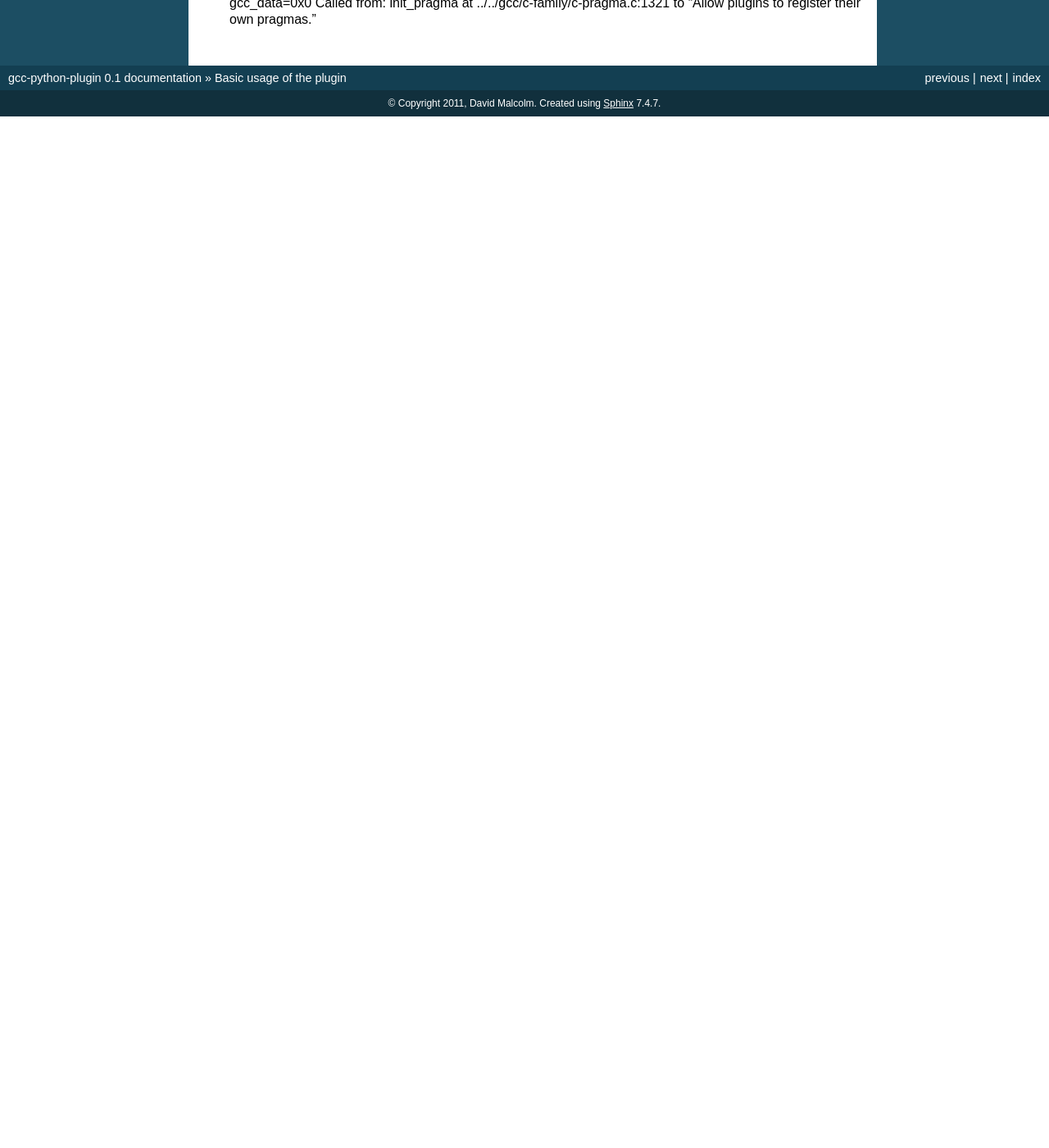
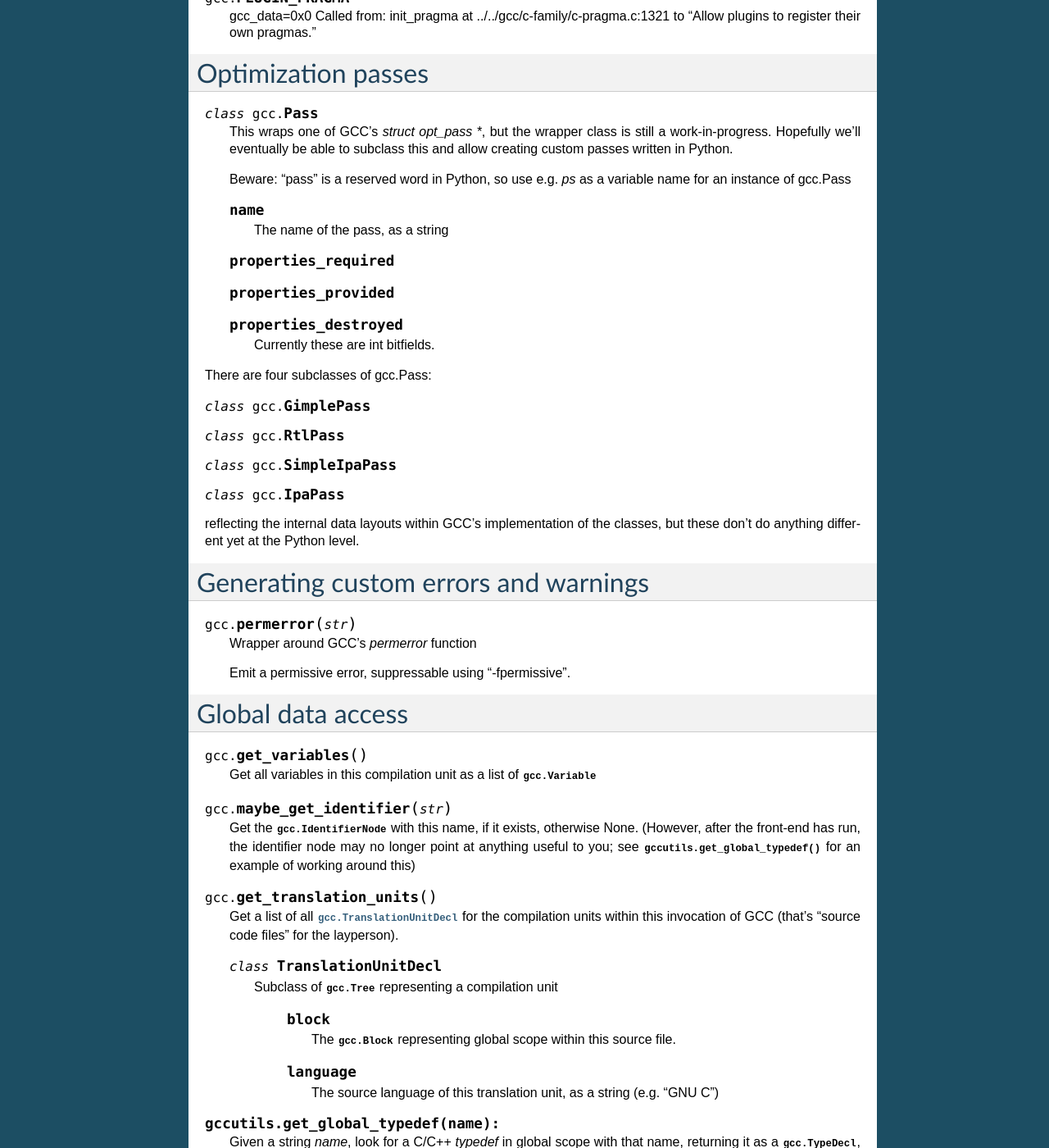
Before and after one commit to davidmalcolm/gcc-python-plugin, a Sphinx documentation site: the page built from docs/basics.rst, in a window 1280 px wide and 1400 px high, scrolled down 3041 px. Shown: the whole window at 82% size. Built offline with Sphinx 7.4.7, drawn with Linux system fonts in a browser that asks for light colours; before the commit the page ends 3183 px from its top, so only the background shows below that; some of the changed text lies outside the part shown.

Commit message:
Document more of the globals within the gcc and gccutils modules

```diff
--- a/docs/basics.rst
+++ b/docs/basics.rst
@@ -1,3 +1,7 @@
+
+   .. For documenting Python in RST form, see e.g.:
+   .. http://sphinx.pocoo.org/domains.html#the-python-domain
+
 Basic usage of the plugin
 =========================
 
@@ -199,3 +203,122 @@ scripts:
     gcc_data=0x0
     Called from: init_pragma at ../../gcc/c-family/c-pragma.c:1321
     to  "Allow plugins to register their own pragmas."
+
+Optimization passes
+===================
+
+.. py:class:: gcc.Pass
+
+   This wraps one of GCC's `struct opt_pass *`, but the wrapper class is still
+   a work-in-progress.  Hopefully we'll eventually be able to subclass this and
+   allow creating custom passes written in Python.
+
+   Beware:  "pass" is a reserved word in Python, so use e.g. `ps` as a variable
+   name for an instance of gcc.Pass
+
+   .. py:attribute:: name
+
+      The name of the pass, as a string
+
+   .. py:attribute:: properties_required
+   .. py:attribute:: properties_provided
+   .. py:attribute:: properties_destroyed
+
+      Currently these are int bitfields.
+
+There are four subclasses of gcc.Pass:
+
+.. py:class:: gcc.GimplePass
+.. py:class:: gcc.RtlPass
+.. py:class:: gcc.SimpleIpaPass
+.. py:class:: gcc.IpaPass
+
+reflecting the internal data layouts within GCC's implementation of the
+classes, but these don't do anything different yet at the Python level.
+
+
+Generating custom errors and warnings
+=====================================
+
+.. py:function:: gcc.permerror(str)
+
+   Wrapper around GCC's `permerror` function
+
+   Emit a permissive error, suppressable using "-fpermissive".
+
+Global data access
+==================
+
+.. py:function:: gcc.get_variables()
+
+      Get all variables in this compilation unit as a list of
+      :py:class:`gcc.Variable`
+
+.. py:function:: gcc.maybe_get_identifier(str)
+
+      Get the :py:class:`gcc.IdentifierNode` with this name, if it exists,
+      otherwise None.  (However, after the front-end has run, the identifier
+      node may no longer point at anything useful to you; see
+      :py:func:`gccutils.get_global_typedef` for an example of working
+      around this)
+
+.. py:function:: gcc.get_translation_units()
+
+      Get a list of all :py:class:`gcc.TranslationUnitDecl` for the compilation
+      units within this invocation of GCC (that's "source code files" for the
+      layperson).
+
+      .. py:class:: gcc.TranslationUnitDecl
+
+         Subclass of :py:class:`gcc.Tree` representing a compilation unit
+
+	    .. py:attribute:: block
+
+               The :py:class:`gcc.Block` representing global scope within this
+               source file.
+
+	    .. py:attribute:: language
+
+	       The source language of this translation unit, as a string
+	       (e.g. "GNU C")
+
+.. py:function:: gccutils.get_global_typedef(name):
+
+      Given a string `name`, look for a C/C++ `typedef` in global scope with
+      that name, returning it as a :py:class:`gcc.TypeDecl`, or None if it
+      wasn't found
+
+
+Working with source code
+========================
+
+.. py:function:: gccutils.get_src_for_loc(loc)
+
+      Given a :py:class:`gcc.Location`, get the source line as a string
+      (without trailing whitespace or newlines)
+
+.. py:class:: gcc.Location
+
+   Wrapper around GCC's `location_t`, representing a location within the source
+   code.  Use :py:func:`gccutils.get_src_for_loc` to get at the line of actual
+   source code.
+
+   The output from __repr__ looks like this::
+
+      gcc.Location(file='./src/test.c', line=42)
+
+   The output from__str__  looks like this::
+
+      ./src/test.c:42
+
+   .. py:attribute:: file
+
+      (string) Name of the source file (or header file)
+
+   .. py:attribute:: line
+
+      (int) Line number within source file (starting at 1, not 0)
+
+   .. py:attribute:: column
+
+      (int) Column number within source file  (starting at 1, not 0)
--- a/docs/cfg.rst
+++ b/docs/cfg.rst
@@ -1,4 +1,4 @@
-Working with Functions and Control Flow Graphs
+Working with functions and control flow graphs
 ==============================================
 
 Many of the plugin events are called for each function within the source code
```
